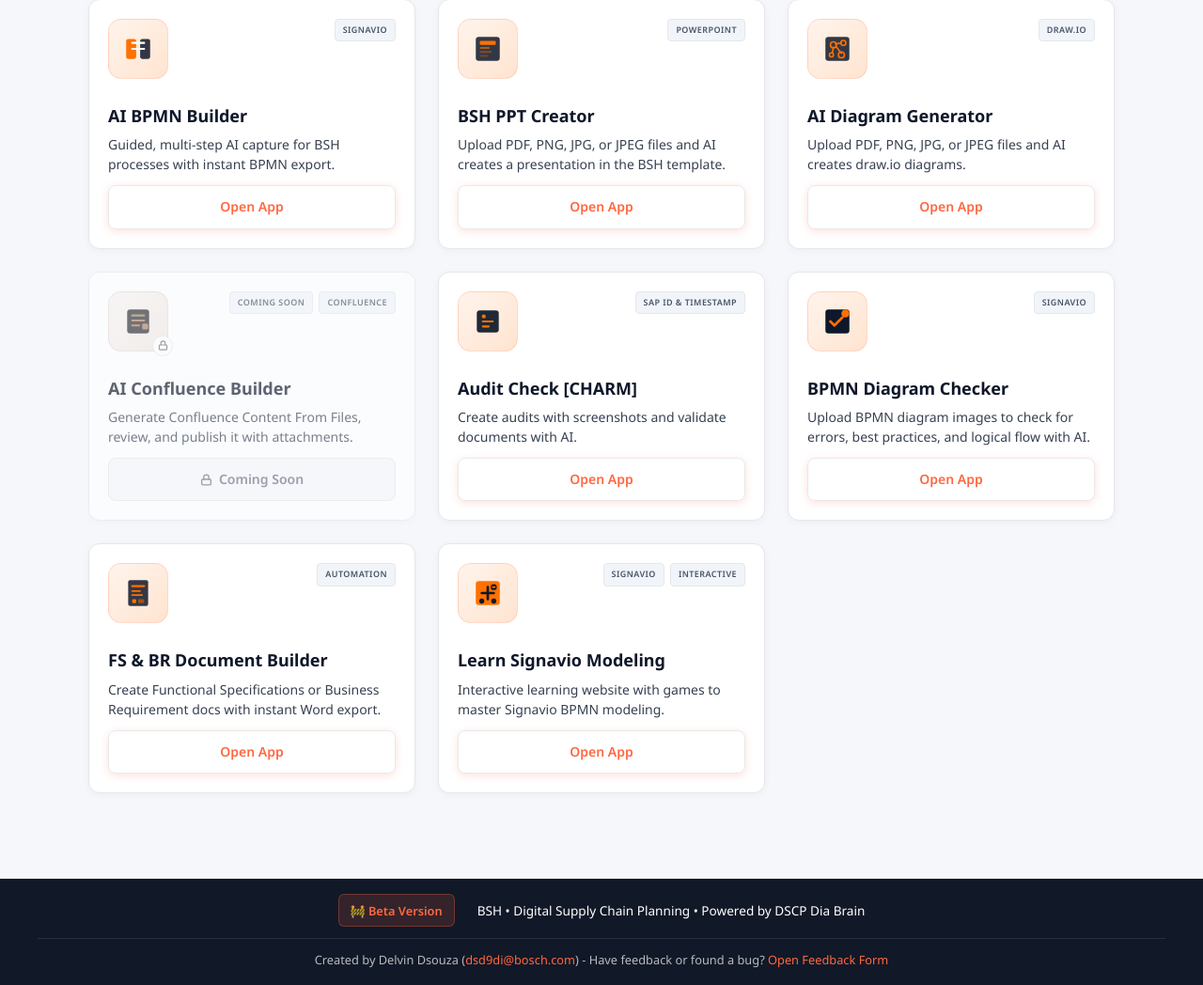
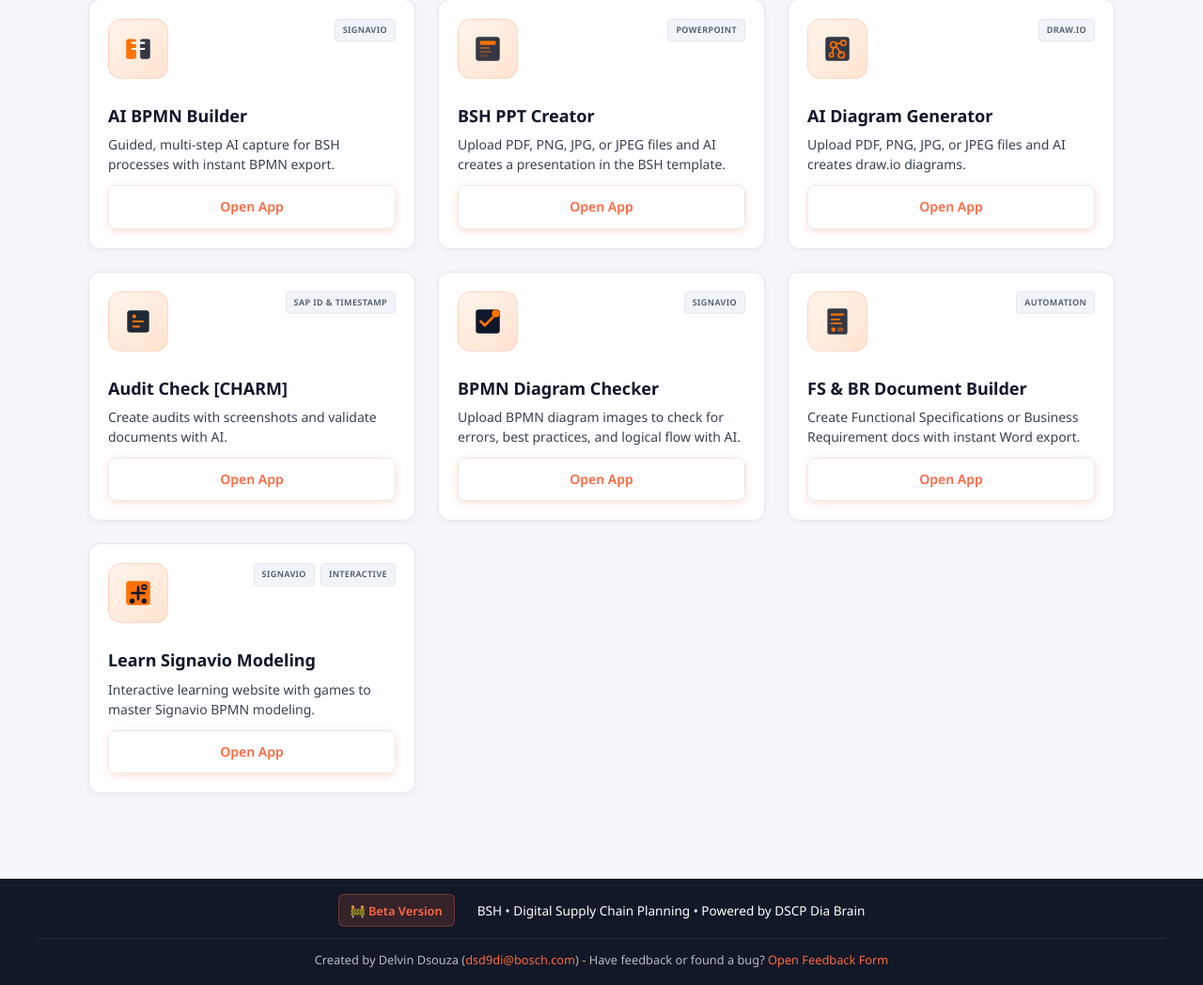
Before and after one commit to dxdelvin/DSCPAIApps, a FastAPI app: page / in a window 1280 px wide. Shown: the part 417-1465 px from the top of the page at 94% size. Run offline with FastAPI, Linux system fonts and the light colour scheme; the visitor is signed in with stand-in values (Sample User, id 1).

Commit message:
chore: hideen the confluence creator

```diff
--- a/app/core/config.py
+++ b/app/core/config.py
@@ -18,11 +18,6 @@ CLIENT_LOG_LEVEL = os.getenv("CLIENT_LOG_LEVEL", "error" if IS_PRODUCTION else "
 
 # Brain API Configuration
 BRAIN_API_BASE_URL = os.getenv("BRAIN_API_BASE_URL", "https://ews-emea.api.bosch.com:443/it/application/dia-brain/v1/api")
-
-# Confluence proxy — set to route Confluence API calls through the Bosch corporate proxy on BTP.
-# Example: http://rb-proxy-de.bosch.com:8080
-# Leave empty locally; set via cf set-env in production.
-CONFLUENCE_PROXY = os.getenv("CONFLUENCE_PROXY", "").strip()
 
 
 def get_ssl_context():
--- a/app/static/data/changelog_dev.json
+++ b/app/static/data/changelog_dev.json
@@ -1,16 +1,15 @@
 [
 
   {
-    "date": "Apr 8th, 2026",
+    "date": "Apr 7th, 2026",
     "version": "v3.2.0",
     "isNew": true,
     "changes": [
-      "New: Docupedia Publisher - publish AI-generated content directly to Confluence pages. [Locked for Testing]",
       "New: BPMN Diagrams Can be Viewed After Generation Before Downloading.",
       "New: Added a 404 Error Page for invalid routes.",
       "New: New Functional Spec Template added in FR & BR Document Builder.",
       "Improved: thumbnail previews, character limits, improved formatting in AI BPMN Builder.",
-      "Improved: Micro-interactions added across all 7 apps — animated entrances for upload areas, file items, chat messages, stat counters, progress bars, findings, suggestion cards, review sections, and more.",
+      "Improved: Micro-interactions added across all 6 apps — animated entrances for upload areas, file items, chat messages, stat counters, progress bars, findings, suggestion cards, review sections, and more.",
       "Fix: Resolved connectivity issues for some AI services.",
       "Fix: Security Upgraded with latest dependencies and vulnerability patches."
     ]
--- a/app/static/data/changelog_prod.json
+++ b/app/static/data/changelog_prod.json
@@ -1,16 +1,15 @@
 [
 
   {
-    "date": "Apr 8th, 2026",
+    "date": "Apr 7th, 2026",
     "version": "v3.2.0",
     "isNew": true,
     "changes": [
-      "New: Docupedia Publisher - publish AI-generated content directly to Confluence pages. [Locked for Testing]",
       "New: BPMN Diagrams Can be Viewed After Generation Before Downloading.",
       "New: Added a 404 Error Page for invalid routes.",
       "New: New Functional Spec Template added in FR & BR Document Builder.",
       "Improved: thumbnail previews, character limits, improved formatting in AI BPMN Builder.",
-      "Improved: Micro-interactions added across all 7 apps — animated entrances for upload areas, file items, chat messages, stat counters, progress bars, findings, suggestion cards, review sections, and more.",
+      "Improved: Micro-interactions added across all apps — animated entrances for upload areas, file items, chat messages, stat counters, progress bars, findings, suggestion cards, review sections, and more.",
       "Fix: Resolved connectivity issues for some AI services.",
       "Fix: Security Upgraded with latest dependencies and vulnerability patches."
     ]
--- a/app/templates/index.html
+++ b/app/templates/index.html
@@ -133,32 +133,6 @@
                 <h3>AI Diagram Generator</h3>
                 <p>Upload PDF, PNG, JPG, or JPEG files and AI creates draw.io diagrams.</p>
                 <a class="btn btn-primary btn-open" href="/diagram-generator">Open App</a>
-            </div>
-        </article>
-
-        <article class="app-card active locked" data-category="day-to-day">
-            <div class="app-header">
-                <div class="app-icon" aria-hidden="true">
-                    <svg width="32" height="32" viewBox="0 0 32 32" fill="none" xmlns="http://www.w3.org/2000/svg">
-                        <rect x="5" y="4" width="22" height="24" rx="3" fill="#0f172a" opacity="0.9"/>
-                        <path d="M10 10h12" stroke="#FF7100" stroke-width="2" stroke-linecap="round"/>
-                        <path d="M10 15h12" stroke="#FF7100" stroke-width="2" stroke-linecap="round"/>
-                        <path d="M10 20h7" stroke="#FF7100" stroke-width="2" stroke-linecap="round"/>
-                        <rect x="20" y="18" width="6" height="6" rx="1.5" fill="#FF7100"/>
-                    </svg>
-                </div>
-                <div class="app-tags">
-                    <span class="tag">Coming Soon</span>
-                    <span class="tag">Confluence</span>
-                </div>
-            </div>
-            <div class="app-body">
-                <h3>AI Confluence Builder</h3>
-                <p>Generate Confluence Content From Files, review, and publish it with attachments.</p>
-                <span class="btn btn-locked" aria-disabled="true">
-                    <svg width="13" height="13" viewBox="0 0 24 24" fill="none" stroke="currentColor" stroke-width="2.5" stroke-linecap="round" stroke-linejoin="round" aria-hidden="true"><rect x="3" y="11" width="18" height="11" rx="2" ry="2"/><path d="M7 11V7a5 5 0 0 1 10 0v4"/></svg>
-                    Coming Soon
-                </span>
             </div>
         </article>
 
```
Also changed, not shown: app/services/confluence_builder_service.py (+6 -15 lines).
